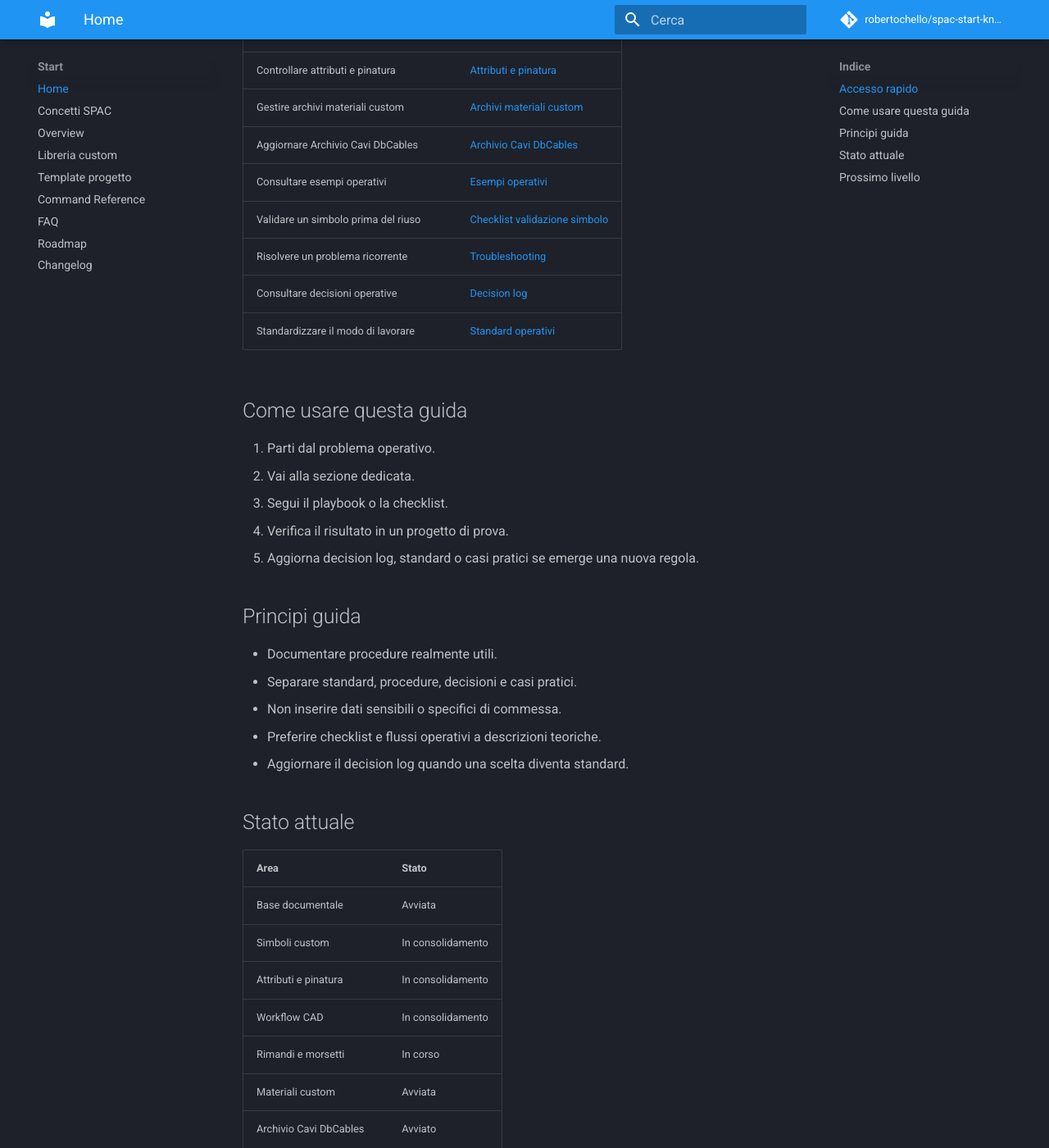
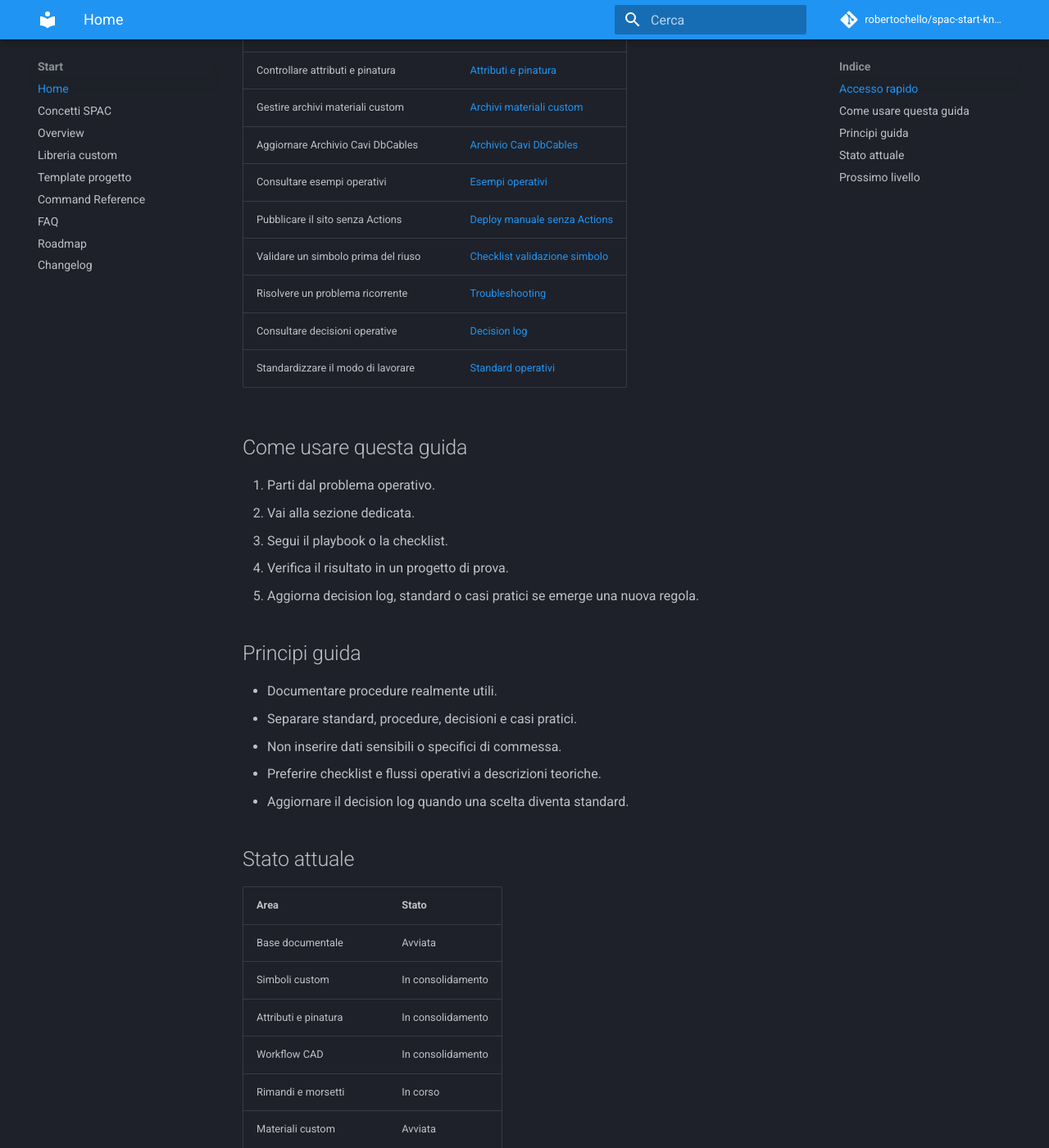
Before and after one commit to robertochello/spac-start-knowledge-base, an MkDocs documentation site: the page built from docs/index.md, in a window 1280 px wide and 1400 px high, scrolled down 940 px. Shown: the whole window at 82% size. Built offline with MkDocs 1.6.1 and Material for MkDocs 9.7.7, drawn with Linux system fonts in a browser that asks for light colours; comment, search, counter and statistics services are not loaded; some of the changed text lies outside the part shown.

Commit message:
Link manual deployment guide from home

```diff
--- a/docs/index.md
+++ b/docs/index.md
@@ -18,6 +18,7 @@ Knowledge base operativa per **SPAC Start Impianti**, pensata per trasformare pr
 | Gestire archivi materiali custom | [Archivi materiali custom](21-material-archives.md) |
 | Aggiornare Archivio Cavi DbCables | [Archivio Cavi DbCables](25-cable-archive-dbcables.md) |
 | Consultare esempi operativi | [Esempi operativi](24-operational-examples.md) |
+| Pubblicare il sito senza Actions | [Deploy manuale senza Actions](26-deploy-without-actions.md) |
 | Validare un simbolo prima del riuso | [Checklist validazione simbolo](10-symbol-validation-checklist.md) |
 | Risolvere un problema ricorrente | [Troubleshooting](07-troubleshooting.md) |
 | Consultare decisioni operative | [Decision log](11-decision-log.md) |
@@ -50,6 +51,7 @@ Knowledge base operativa per **SPAC Start Impianti**, pensata per trasformare pr
 | Rimandi e morsetti | In corso |
 | Materiali custom | Avviata |
 | Archivio Cavi DbCables | Avviato |
+| Deploy senza Actions | Documentato |
 | Esempi operativi | Avviati |
 | Multifilare | In sviluppo |
 | Casi pratici | Avviati |
```
